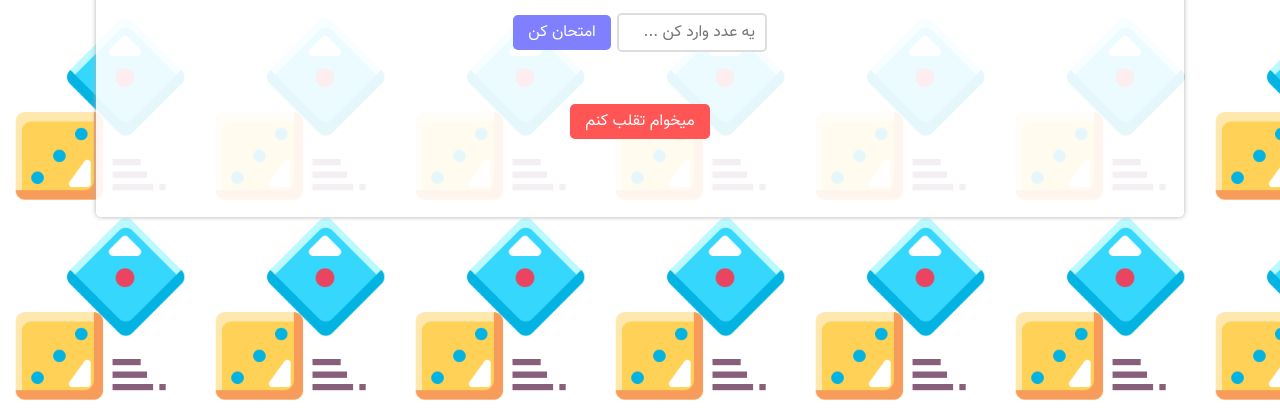
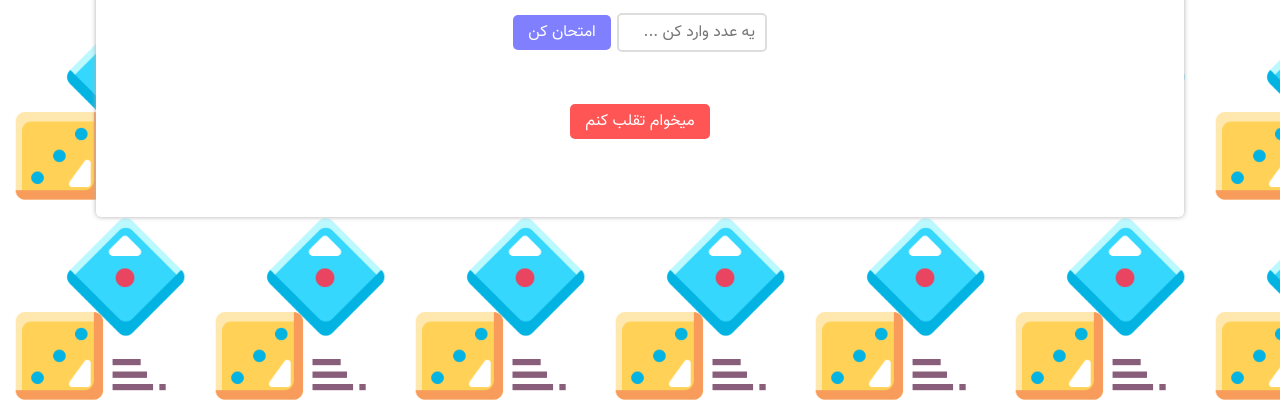
Before and after one commit to mmasoudih/guess-game, a plain HTML site: page index.html in a window 1280 px wide. Shown: the part 391-800 px from the top of the page. Drawn offline with Linux system fonts and the light colour scheme.

Commit message:
edited the app.css
url: .game-box

edit the background-color: rgb(255, 255, 255);

```diff
--- a/assets/css/app.css
+++ b/assets/css/app.css
@@ -34,7 +34,7 @@ body {
   padding: 1em 30px;
   border-radius: 5px;
   box-shadow: 0 0 5px #afafaf;
-  background-color: rgba(255, 255, 255, 0.9);
+  background-color: rgb(255, 255, 255);
   display: flex;
   flex-direction: column;
   justify-content: center;
```
